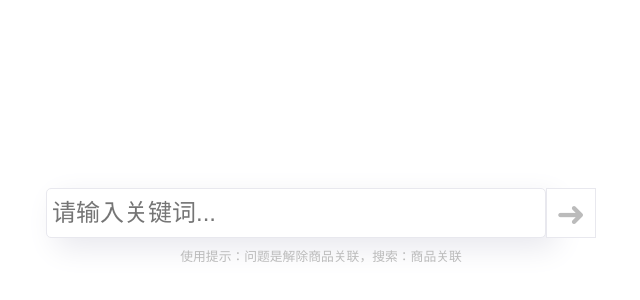
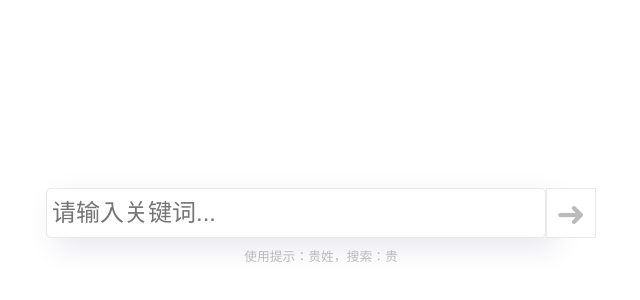
Before and after one commit to fdfinger/fdfinger.github.io, a plain HTML site: page pages/2019/20190807/index.html in a window 1280 px wide. Shown: the part 112-412 px from the top of the page, 319-959 px from the left. Drawn offline with Linux system fonts and the light colour scheme.

Commit message:
调整markdwon

```diff
--- a/pages/2019/20190807/index.html
+++ b/pages/2019/20190807/index.html
@@ -16,7 +16,7 @@
         <button class="input-button" onclick="buttonclicked()">➜</button>
       </div>
       <div class="tip">
-        <span>使用提示：问题是解除商品关联，搜索：商品关联</span>
+        <span>使用提示：贵姓，搜索：贵</span>
       </div>
       <div class="container result-list">
         <ul id="result">
```
Also changed, not shown: blog/2019/20190807SearchPage.html (+1 -1 lines), blog/index.html (+1 -1 lines).
